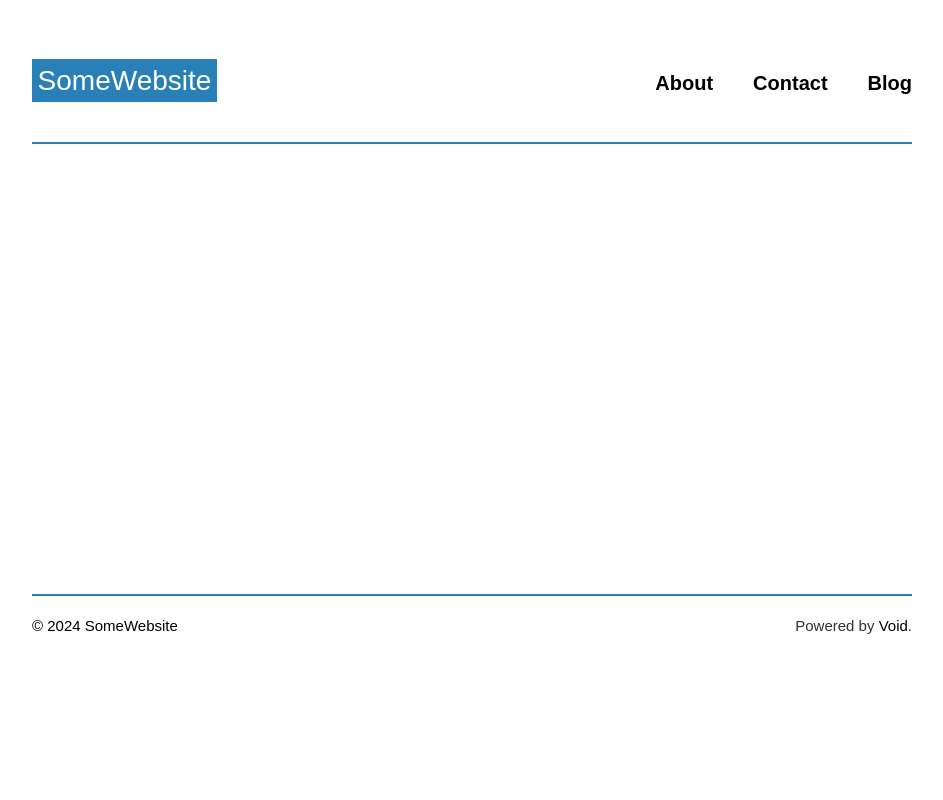
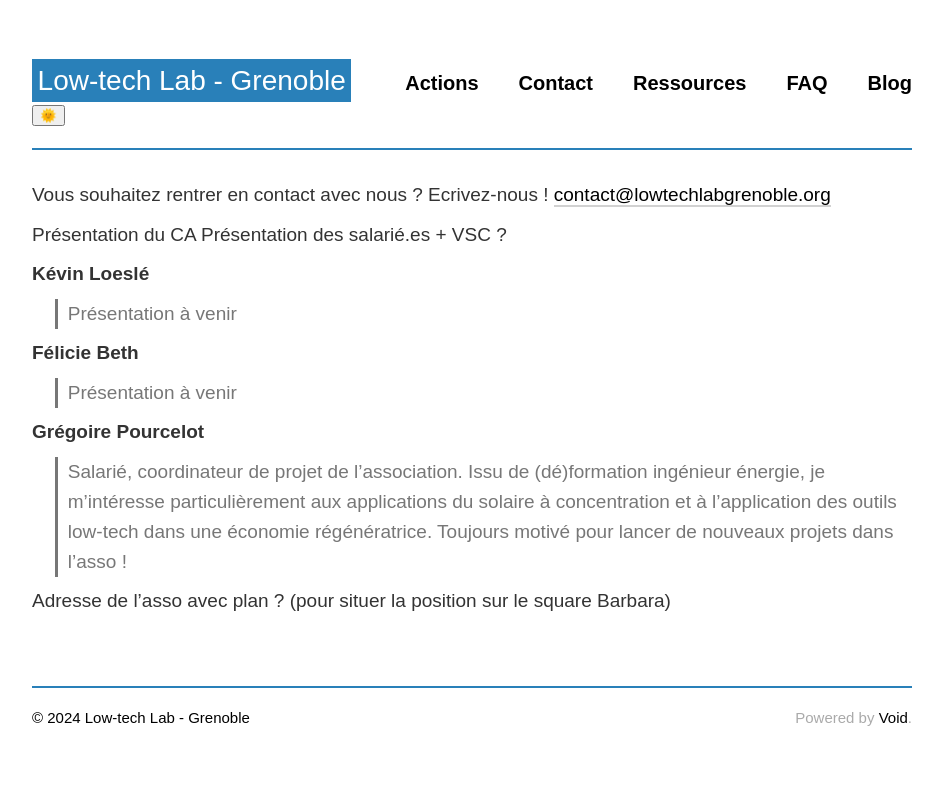
Before and after one commit to wazolab/void-static-website, a PHP site: page /contact in a window 1280 px wide. Shown: the whole page, without its empty margins (168-1111 px from the left). Run offline with PHP 8.4, Linux system fonts and the light colour scheme; data that the repository does not hold is empty.

Commit message:
feat: add theme dark / light + add base content

```diff
--- /dev/null
+++ b/assets/theme-toggle.js
@@ -0,0 +1,28 @@
+// Function to switch theme
+const toggleTheme = () => {
+  const currentTheme = document.documentElement.getAttribute('data-theme');
+  const newTheme = currentTheme === 'dark' ? 'light' : 'dark';
+
+  // Set the new theme to the root element
+  document.documentElement.setAttribute('data-theme', newTheme);
+
+  // Store the theme preference in localStorage
+  localStorage.setItem('theme', newTheme);
+
+  // Update the button icon
+  document.getElementById('theme-toggle').textContent = newTheme === 'dark' ? '🌙' : '🌞';
+};
+
+// Check for saved theme preference in localStorage
+const savedTheme = localStorage.getItem('theme');
+if (savedTheme) {
+  document.documentElement.setAttribute('data-theme', savedTheme);
+  document.getElementById('theme-toggle').textContent = savedTheme === 'dark' ? '🌙' : '🌞';
+} else {
+  // Default to light theme if no preference is saved
+  document.documentElement.setAttribute('data-theme', 'light');
+  document.getElementById('theme-toggle').textContent = '🌞';
+}
+
+// Add event listener for the theme toggle button
+document.getElementById('theme-toggle').addEventListener('click', toggleTheme);
--- a/index.php
+++ b/index.php
@@ -1,5 +1,5 @@
 <?php
-$sitename = "SomeWebsite";
+$sitename = "Low-tech Lab - Grenoble";
 $blogpagename = "blog";
 
 error_reporting(0);
@@ -36,7 +36,7 @@ if (!$pageurl) { $pageurl = pathinfo($page)['filename']; }
 </head>
 <body>
 <div class="header">
-  <div class="logo"><a href="."><?php echo $sitename;?></a></div>
+  <div class="logo"><a href="/"><?php echo $sitename;?></a></div>
   <ul class="menu">
     <?php
     $pages = glob("./page/*.{txt,md}", GLOB_BRACE);
@@ -47,6 +47,8 @@ if (!$pageurl) { $pageurl = pathinfo($page)['filename']; }
     }
     ?>
   </ul>
+  <!-- Theme Toggle Button -->
+  <button id="theme-toggle" class="theme-toggle">🌙</button>
 </div>
 <div class="main">
 
@@ -82,5 +84,6 @@ if ($requestedpage === $blogpagename)
   <div class="left"><a href="">© <?php echo date('Y') . " " . $sitename; ?></a></div>
   <div class="right">Powered by <a href="https://github.com/josephernest/void">Void</a>.</div>
 </div>
+<script src="/assets/theme-toggle.js"></script>
 </body>
 </html>
--- a/page/01-home.txt
+++ /dev/null
@@ -1,6 +0,0 @@
-TITLE:Home
-NOMENU:1
-
-This is a demo website powered by [Void](http://thisisvoid.org).
-
-![](http://gget.it/mspjlhh3/P1170225.JPG)
--- a/page/02-about.txt
+++ /dev/null
@@ -1,7 +0,0 @@
-TITLE:About
-
-#About
-
-**SomeWebsite** is a great website.
-
-Do you want to get the latest news? The [blog](blog) is here!
--- /dev/null
+++ b/page/03-contact.md
@@ -0,0 +1,21 @@
+TITLE:Contact
+
+Vous souhaitez rentrer en contact avec nous ? Ecrivez-nous !
+[contact@lowtechlabgrenoble.org](mailto:contact@lowtechlabgrenoble.org)
+
+Présentation du CA
+Présentation des salarié.es + VSC ?
+
+**Kévin Loeslé**
+
+> Présentation à venir
+
+**Félicie Beth**
+
+> Présentation à venir
+
+**Grégoire Pourcelot**
+
+> Salarié, coordinateur de projet de l’association. Issu de (dé)formation ingénieur énergie, je m’intéresse particulièrement aux applications du solaire à concentration et à l’application des outils low-tech dans une économie régénératrice. Toujours motivé pour lancer de nouveaux projets dans l’asso !
+
+Adresse de l’asso avec plan ? (pour situer la position sur le square Barbara)
--- a/page/03-contact.txt
+++ /dev/null
@@ -1,2 +0,0 @@
-TITLE:Contact
-URL:mailto:contact@somewebsi.te
--- /dev/null
+++ b/page/04-ressources.md
@@ -0,0 +1,22 @@
+TITLE:Ressources
+
+# Présentation des LT disponibles en prêt à prix libre & de la procédure (Si pas dans “Actions de l’asso”)
+
+L’association dispose d’un petit pannel de low-tech empruntable à prix libre. Pour les emprunter, il suffit de contacter l’association via le mail [contact@lowtechlabgrenoble.org](mailto:contact@lowtechlabgrenoble.org) et de demander à emprunter les low-tech. Une formation par un membre de l’association de 10/15 minutes est obligatoire. Ceci permet de bien comprendre et de bien utiliser les low-tech. L’emprunt se fait à prix libre.
+
+Liste des low-tech :
+- Lampe solaire
+- Fours solaires (plusieurs types)
+- Marmite norvégienne
+- Machine à coudre mécanique
+- Cuiseurs bois collectif (poêle à paëlla, wok, billig)
+- Smoocyclette
+- Vélo générateur
+- BommBike (vélo amplificateur de son pour mettre de la musique ou animer des conférences)
+
+# Liens utiles
+
+- Les tutos du LTLGrenoble & de ses membres sur le wiki national : [Wiki LTLNational](https://wiki.lowtechlab.org)
+- D'autres liens utiles sur la LT (CF site national) : [Agenda national](https://lowtechlab.org/fr/les-outils/agenda), [Annuaire national](https://lowtechlab.org/fr/les-outils/annuaire)
+- [Solar Low-tech Magazine](https://solar.lowtechmagazine.com/fr)
+- *Les articles sur le blog du LTLNational (si pas hébergés chez nous) : [https://lowtechlab.org/fr/actualites-blog](https://lowtechlab.org/fr/actualites-blog)*
--- /dev/null
+++ b/page/05-faq.md
@@ -0,0 +1,15 @@
+TITLE:FAQ
+
+Pas sûr qu’on en ait besoin, mais peut servir à éclarcir qqs questions récurrentes comme :
+
+**Est-ce que l’on recrute ?**
+
+> A ce jour, nous ne recrutons pas de poste permanent. Il est revanche possible d’effectuer un stage ou un service civique au sein de l’association. Merci de nous contacter à l’adresse [contact@lowtechlabgrenoble.org](contact@lowtechlabgrenoble.org)
+
+**Est-ce que l’on récupère du matériel ?**
+
+> Réponse à venir
+
+**Est-ce que l’on organise des formations ?**
+
+> Réponse à venir
--- a/style.css
+++ b/style.css
@@ -1,41 +1,240 @@
-.header { margin-bottom: 1.5em; padding-bottom: 1em; min-height: 3.1em; border-bottom: 2px solid #2980b9; }
-.header a:hover, .footer a:hover { border: none; }
-.header:after { content: ''; clear: both; display: block; }
-.logo { float: left; margin-top: 0.3em; }
-.logo a { background-color: #2980b9; color: white; padding: 0.2em 0.2em; font-size: 1.4em; }
-.logo a:hover { color: white; }
-.menu { float: right; padding: 0; margin: 0; }
-.menu li { display: inline-block; padding: 0.4em 0 0.4em 2em; }
-.menu a { font-weight: 600; }
-.main { min-height: 18em; padding-bottom: 3em; border-bottom: 2px solid #2980b9; }
-.main a { border-bottom: 2px solid #D1D1D1; }
-.main p, .main ul { margin-top: 0; margin-bottom: 0.5em; }
-.page { font-size: 0.95em; }
-.article { margin-bottom: 4em; font-size: 0.9em; line-height: 1.4em; }
-.articleinfo { color: #AAA; margin-bottom: 1em; font-size: 0.9em; }
-.articletitle { margin-bottom: 0; }
-.footer { padding: 1em 0 2em; font-size: .75em; color: #333; }
-.footer .left { float: left; }
-.footer .right { float: right; }
+/* Light Mode (default) */
+:root {
+  /* Color Palette */
+  --primary-color: #2980b9;   /* Blue */
+  --secondary-color: #D1D1D1; /* Light Gray */
+  --text-color: #333;         /* Dark Gray for text */
+  --text-muted: #AAA;         /* Light Gray for muted text */
+  --hover-color: #2980b9;     /* Hover color (same as primary) */
+  --link-color: black;        /* Default link color */
+  --background-light: #F1F1F1;/* Light background for pre */
+  --background-dark: #2c3e50; /* Dark background for pre in dark mode */
+  --border-color: #D1D1D1;    /* Light Gray border color */
+  --footer-background: #fff;  /* Light footer background */
+  --body-background: #fff;    /* Light body background */
+}
 
-* { margin: 0; }
-html { height: 100%; font-family: sans-serif; font-size: 1.25em; }
-body { margin: 0 auto; padding: 3em 3em 1em 3em; max-width: 44em; line-height: 1.5em; color: #333; }
-a { color: black; text-decoration: none; transition: color .2s, background .2s, border .2s; }
-a:hover  { border-bottom: 2px solid black; color: #2980b9; }
-img { max-width: 100%; }
-h1 { font-size: 2em; font-weight: 300; margin-bottom: .5em; line-height: 1.25em; color: #2980b9; }
-h2 { font-size: 1.95em; font-weight: 300; margin-bottom: .5em; line-height: 1.25em; }
-h3 { font-size: 1.4em; font-weight: 400; margin-bottom: .5em; line-height: 1.25em; }
-h4 { font-size: 1.2em; font-weight: 600; margin-bottom: .5em; line-height: 1.25em; }
-blockquote { background: none; border-left: 3px solid #777; color: #777; padding: 0 0 0 10px; margin-left: 1.2em; }
-hr { margin: 2em 0; height: 2px; background-color: #D1D1D1; border: none; }
-pre { background-color: #F1F1F1; margin-bottom: 0.7em; line-height: 1.5em; }
+/* Dark Mode */
+[data-theme="dark"] {
+  --primary-color: #3498db;  /* Lighter blue for dark mode */
+  --secondary-color: #555;   /* Darker gray for borders */
+  --text-color: #ccc;        /* Light gray for text */
+  --text-muted: #888;        /* Muted text in dark mode */
+  --hover-color: #1abc9c;    /* Teal hover color */
+  --link-color: #ecf0f1;     /* Light color links */
+  --background-light: #34495e; /* Darker background for pre */
+  --background-dark: #1c2833;  /* Dark background for pre */
+  --border-color: #555;      /* Dark border color */
+  --footer-background: #2c3e50; /* Dark footer background */
+  --body-background: #2e3b4e;  /* Dark body background */
+}
+
+.header {
+  margin-bottom: 1.5em;
+  padding-bottom: 1em;
+  min-height: 3.1em;
+  border-bottom: 2px solid var(--primary-color);
+}
+
+.header a:hover,
+.footer a:hover {
+  border: none;
+}
+
+.header:after {
+  content: '';
+  clear: both;
+  display: block;
+}
+
+.logo {
+  float: left;
+  margin-top: 0.3em;
+}
+
+.logo a {
+  background-color: var(--primary-color);
+  color: white;
+  padding: 0.2em 0.2em;
+  font-size: 1.4em;
+}
+
+.logo a:hover {
+  color: white;
+}
+
+.menu {
+  float: right;
+  padding: 0;
+  margin: 0;
+}
+
+.menu li {
+  display: inline-block;
+  padding: 0.4em 0 0.4em 2em;
+}
+
+.menu a {
+  font-weight: 600;
+}
+
+.main {
+  min-height: 18em;
+  padding-bottom: 3em;
+  border-bottom: 2px solid var(--primary-color);
+}
+
+.main a {
+  border-bottom: 2px solid var(--border-color);
+}
+
+.main p,
+.main ul {
+  margin-top: 0;
+  margin-bottom: 0.5em;
+}
+
+.page {
+  font-size: 0.95em;
+}
+
+.article {
+  margin-bottom: 4em;
+  font-size: 0.9em;
+  line-height: 1.4em;
+}
+
+.articleinfo {
+  color: var(--text-muted);
+  margin-bottom: 1em;
+  font-size: 0.9em;
+}
+
+.articletitle {
+  margin-bottom: 0;
+}
+
+.footer {
+  padding: 1em 0 2em;
+  font-size: .75em;
+  background-color: var(--footer-background);
+  color: var(--text-muted);
+}
+
+.footer .left {
+  float: left;
+}
+
+.footer .right {
+  float: right;
+}
+
+* {
+  margin: 0;
+}
+
+html {
+  height: 100%;
+  font-family: sans-serif;
+  font-size: 1.25em;
+}
+
+body {
+  margin: 0 auto;
+  padding: 3em 3em 1em 3em;
+  max-width: 44em;
+  line-height: 1.5em;
+  color: var(--text-color);
+  background-color: var(--body-background);
+}
+
+a {
+  color: var(--link-color);
+  text-decoration: none;
+  transition: color .2s, background .2s, border .2s;
+}
+
+a:hover {
+  border-bottom: 2px solid var(--link-color);
+  color: var(--hover-color);
+}
+
+img {
+  max-width: 100%;
+}
+
+h1 {
+  font-size: 2em;
+  font-weight: 300;
+  margin-bottom: .5em;
+  line-height: 1.25em;
+  color: var(--primary-color);
+}
+
+h2 {
+  font-size: 1.95em;
+  font-weight: 300;
+  margin-bottom: .5em;
+  line-height: 1.25em;
+}
+
+h3 {
+  font-size: 1.4em;
+  font-weight: 400;
+  margin-bottom: .5em;
+  line-height: 1.25em;
+}
+
+h4 {
+  font-size: 1.2em;
+  font-weight: 600;
+  margin-bottom: .5em;
+  line-height: 1.25em;
+}
+
+blockquote {
+  background: none;
+  border-left: 3px solid #777;
+  color: #777;
+  padding: 0 0 0 10px;
+  margin-left: 1.2em;
+}
+
+hr {
+  margin: 2em 0;
+  height: 2px;
+  background-color: var(--secondary-color);
+  border: none;
+}
+
+pre {
+  background-color: var(--background-light);
+  margin-bottom: 0.7em;
+  line-height: 1.5em;
+}
 
 @media (max-width: 640px) {
-  body { padding: 1.25em; }
-  .header { padding-bottom: 0; }
-  .logo { float:none; }
-  .menu { float:none; margin-top: 2em; }
-  .menu li { display: block; padding: 0.2em 0; margin: 0.2em; border-top: 1px solid #D1D1D1; }
+  body {
+    padding: 1.25em;
+  }
+
+  .header {
+    padding-bottom: 0;
+  }
+
+  .logo {
+    float: none;
+  }
+
+  .menu {
+    float: none;
+    margin-top: 2em;
+  }
+
+  .menu li {
+    display: block;
+    padding: 0.2em 0;
+    margin: 0.2em;
+    border-top: 1px solid var(--border-color);
+  }
 }
```
Also changed, not shown: page/01-home.md (added, +69 -0 lines), page/02-actions.md (added, +23 -0 lines), README.md, page/06-blog.md (renamed from page/04-blog.txt).
